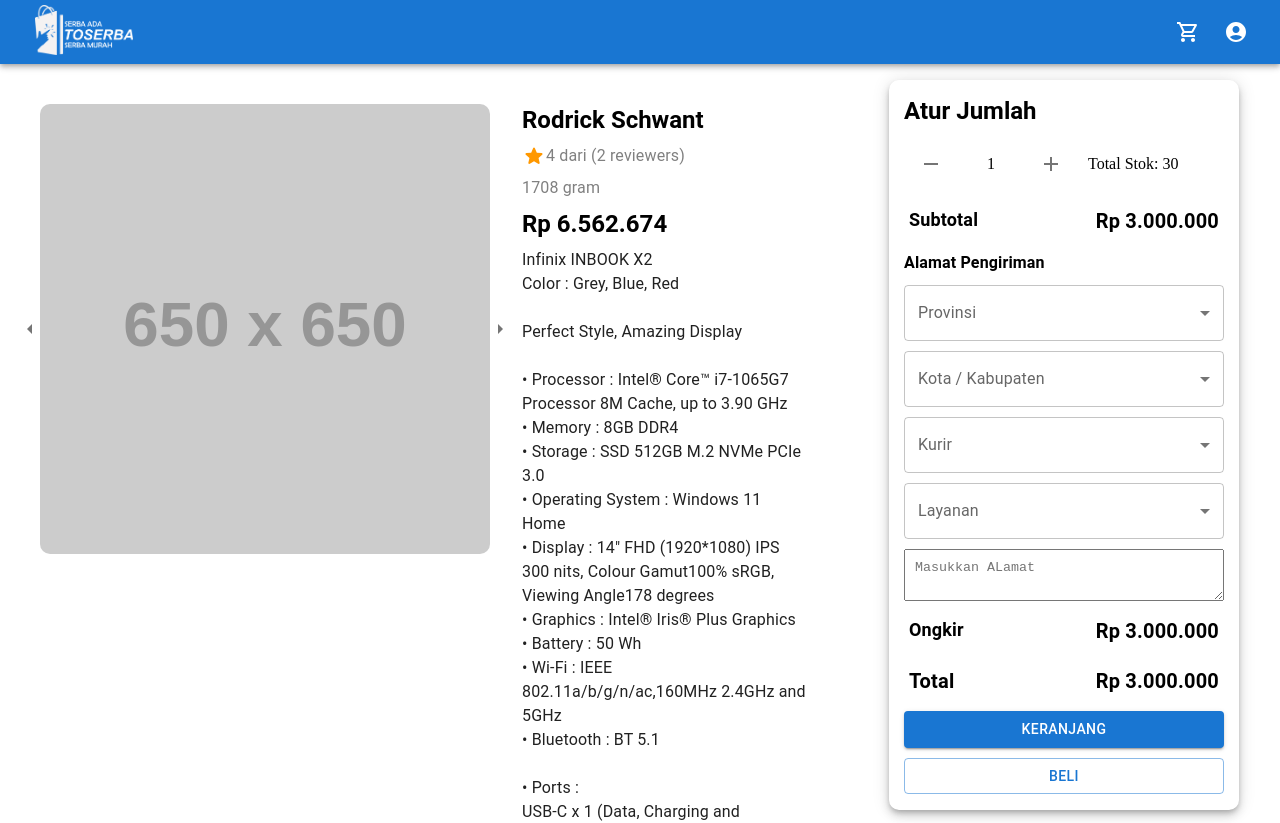
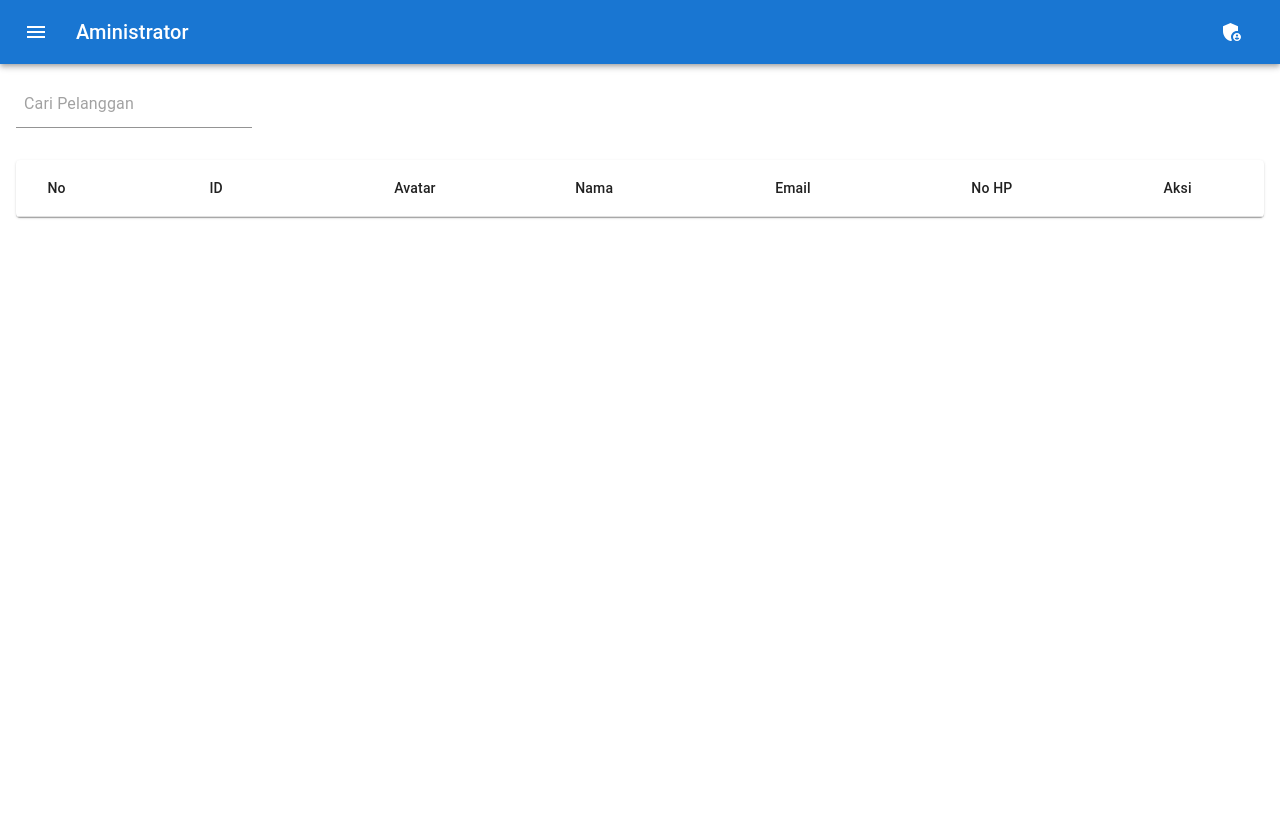
Before and after one commit to panduramadhan2/ecommerceMERN, a React (Vite) app in the folder client/: page /admin-pelanggan in a window 1280 px wide. Shown: the top 823 px of the page. After the commit the page ends 800 px from the top, so only its background shows below. Built offline with nearby package versions, Linux system fonts and the light colour scheme.

Commit message:
checkpoint Pelanggan 15

```diff
--- a/client/src/App.jsx
+++ b/client/src/App.jsx
@@ -6,6 +6,7 @@ import Cart from "./pages/cart/Cart";
 import Profile from "./pages/user/Profile";
 import Orders from "./pages/user/order/Orders";
 import Dashboard from "./pages/admin/dashboard/Dashboard";
+import UsersPage from "./pages/admin/users/UsersPage";
 
 function App() {
   return (
@@ -17,6 +18,7 @@ function App() {
         <Route path="/profile" element={<Profile />} />
         <Route path="/order" element={<Orders />} />
         <Route path="/admin-dashboard" element={<Dashboard />} />
+        <Route path="/admin-pelanggan" element={<UsersPage />} />
       </Routes>
     </BrowserRouter>
   );
--- /dev/null
+++ b/client/src/pages/admin/users/UsersPage.jsx
@@ -0,0 +1,20 @@
+import AdminBar from "../components/appbar/AdminBar";
+import { Box, Input } from "@mui/material";
+import UsersTable from "./UsersTable";
+
+const UsersPage = () => {
+  return (
+    <Box sx={{ height: "100vh" }}>
+      <AdminBar />
+      {/* SEARCH FUNCTION */}
+      <Box sx={{ p: 2 }}>
+        <Input placeholder="Cari Pelanggan" sx={{ p: 1 }} />
+      </Box>
+      <Box sx={{ p: 2 }}>
+        <UsersTable />
+      </Box>
+    </Box>
+  );
+};
+
+export default UsersPage;
--- /dev/null
+++ b/client/src/pages/admin/users/UsersTable.jsx
@@ -0,0 +1,72 @@
+import {
+  Paper,
+  Table,
+  TableCell,
+  TableContainer,
+  TableHead,
+  TableRow,
+} from "@mui/material";
+
+const columns = [
+  {
+    id: 1,
+    label: "No",
+    width: 30,
+  },
+  {
+    id: 2,
+    label: "ID",
+    width: 150,
+  },
+  {
+    id: 3,
+    label: "Avatar",
+    width: 90,
+  },
+  {
+    id: 4,
+    label: "Nama",
+    width: 120,
+  },
+  {
+    id: 5,
+    label: "Email",
+    width: 120,
+  },
+  {
+    id: 6,
+    label: "No HP",
+    width: 120,
+  },
+  {
+    id: 7,
+    label: "Aksi",
+    width: 100,
+  },
+];
+
+const UsersTable = () => {
+  return (
+    <Paper>
+      <TableContainer>
+        <Table>
+          <TableHead>
+            <TableRow>
+              {columns.map((column) => (
+                <TableCell
+                  align="center"
+                  key={column.id}
+                  sx={{ minWidth: column.width }}
+                >
+                  {column.label}
+                </TableCell>
+              ))}
+            </TableRow>
+          </TableHead>
+        </Table>
+      </TableContainer>
+    </Paper>
+  );
+};
+
+export default UsersTable;
```
